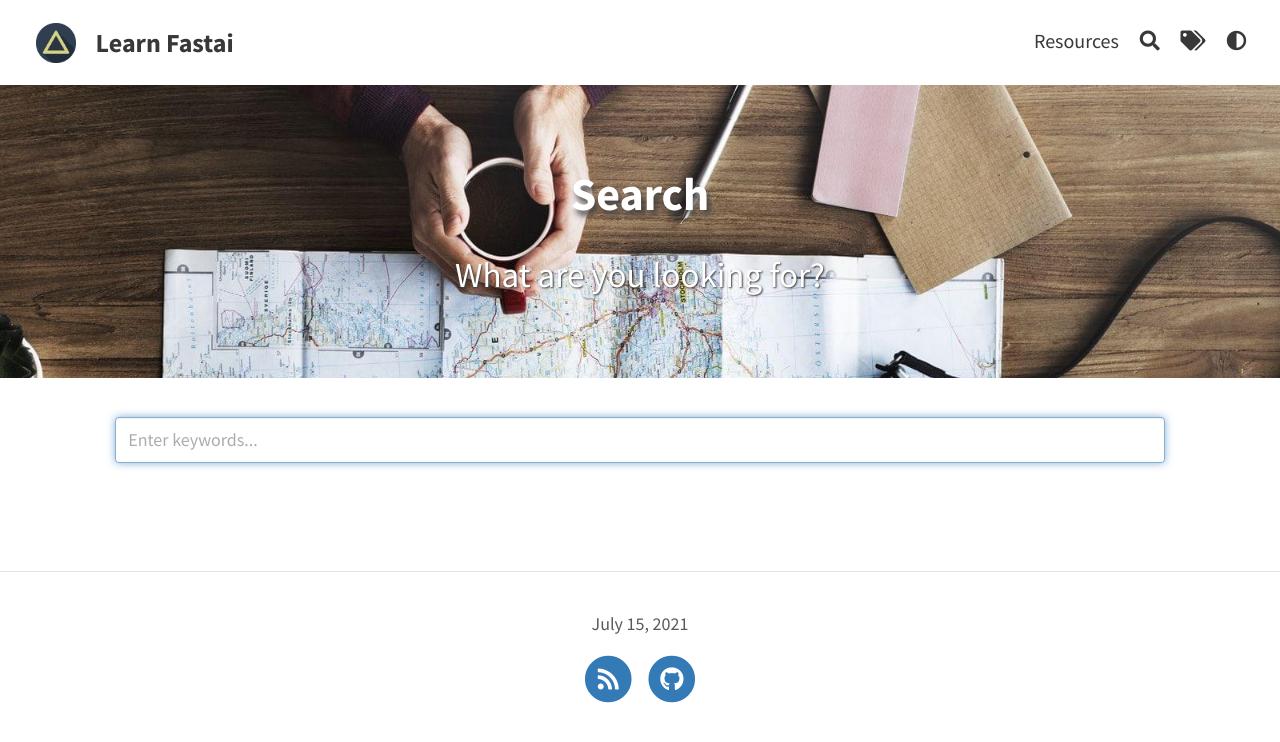
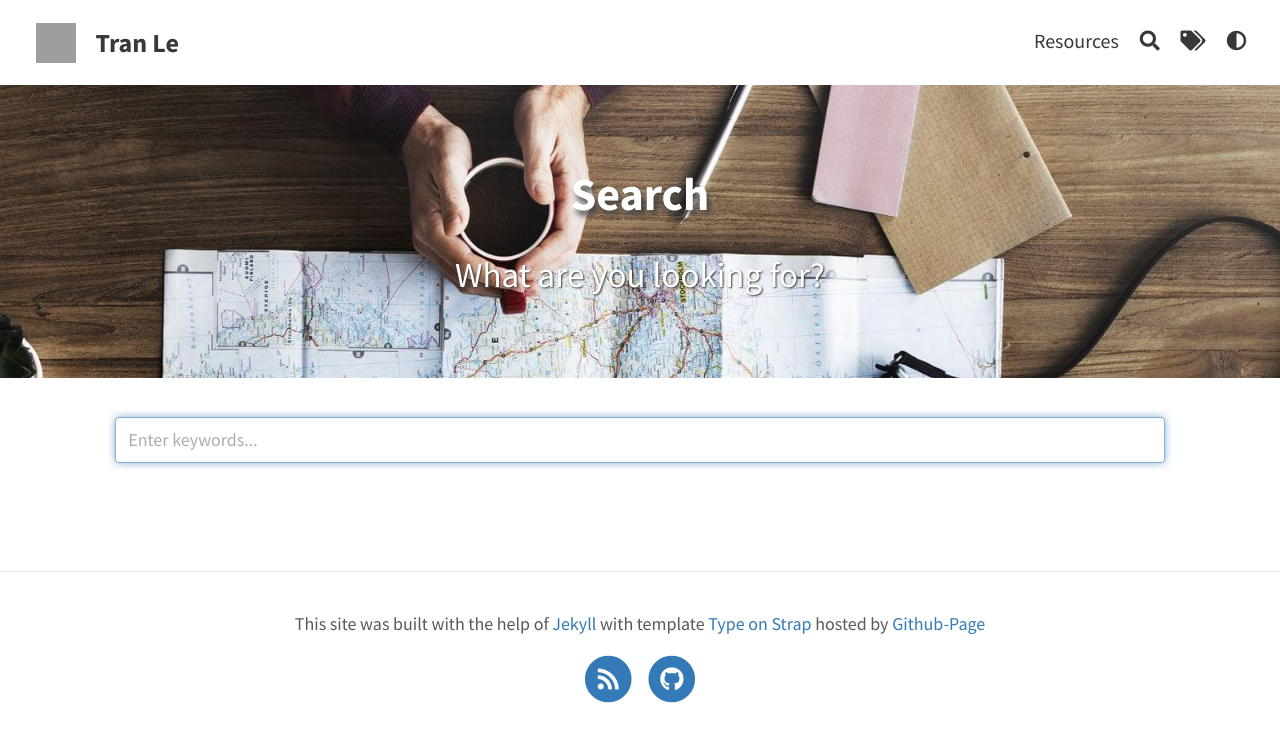
Before and after one commit to tranktle/learn_fastai, a Jekyll site: the page built from pages/search.md, in a window 1280 px wide. Shown: the top 742 px of the page. Built offline with Jekyll 4.4.1, drawn with Linux system fonts in a browser that asks for light colours; grey boxes are pictures that could not be loaded.

Commit message:
Add files via upload

```diff
--- a/_config.yml
+++ b/_config.yml
@@ -1,18 +1,19 @@
 # SITE CONFIGURATION
-baseurl: "/learn_fastai"
+baseurl: "/porfolio"
 url: "https://tranktle.github.io"
 
 # THEME-SPECIFIC CONFIGURATION
-title: Learn Fastai                                    # site's title
+title: Tran Le                                    # site's title
 description: "A website with blog posts and pages"      # used by search engines
-avatar: assets/img/triangle.png                         # Empty for no avatar in navbar
+avatar: assets/img/secondlogo.png                         # Empty for no avatar in navbar
 favicon: assets/favicon.ico                             # Icon displayed in the tab
 
 # Header and footer text
-header_text: Let's learn FastAi  # Change Blog header text
-header_feature_image: assets/img/pexels/triangular.jpeg
+header_text: wellcome to my webpage  # Change Blog header text
+header_feature_image: assets/img/pexels/tree.jpg
 footer_text: >
-  July 15, 2021
+  This site was built with the help of <a href="https://jekyllrb.com/">Jekyll</a> with template <a href="https://github.com/sylhare/Type-on-Strap">Type on Strap</a>
+  hosted by <a href ="https://pages.github.com/">Github-Page</a>
 
 # Blog
 excerpt: true                                           # Or "truncate" (first 250 characters), "false" to disable
@@ -47,6 +48,8 @@ collections:
     permalink: /:collection/:name
 
 # BUILD SETTINGS
+sass:
+  style: compressed
 plugins: [jekyll-paginate, jekyll-seo-tag, jekyll-feed]
 exclude: [".jekyll-cache", ".idea", "vendor/*", "assets/node_modules/*"]
 
```
